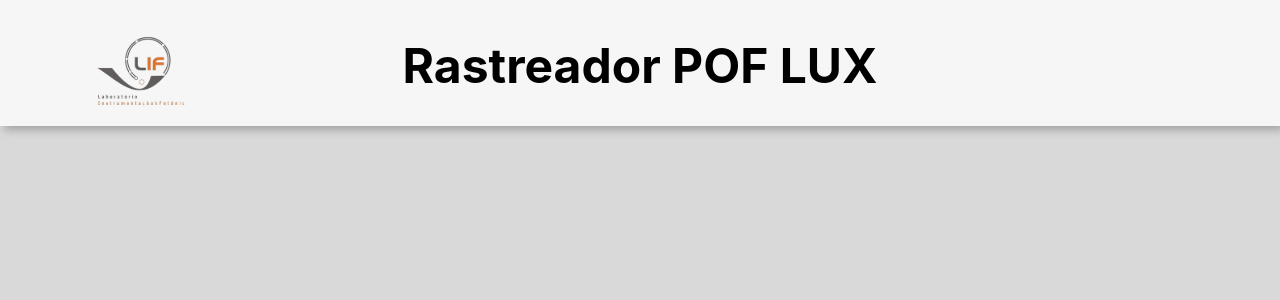
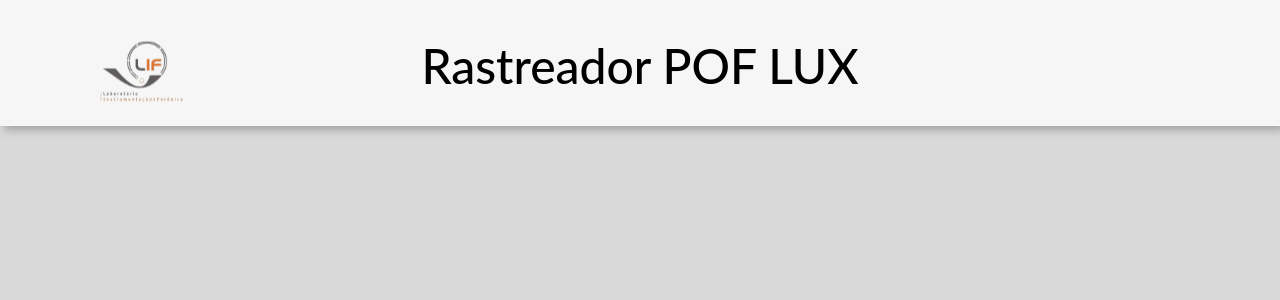
Before and after one commit to RastreadorPOFLUX/RastreadorDashboardFront, a React (Vite) app: page / in a window 1280 px wide. Shown: the top 300 px of the page. Built offline with nearby package versions, Linux system fonts and the light colour scheme.

Commit message:
feature: Colocando fonte do Título do dashboard e padronização da resolução de componentes.

```diff
--- a/src/App.tsx
+++ b/src/App.tsx
@@ -1,10 +1,11 @@
 import "./App.css";
-
 import GeneralInfo from "./screens/GeneralInfo/index";
+import { GlobalStyle } from "./global";
 
 export default function App() {
   return (
     <div className="App">
+      <GlobalStyle />
       <GeneralInfo></GeneralInfo>
     </div>
   );
--- a/src/components/MenuSuperior/index.tsx
+++ b/src/components/MenuSuperior/index.tsx
@@ -1,12 +1,8 @@
-import React from 'react'
-
 // Estilo
 import {Title, Image, Wrapper} from './style'
 
 // Imagens
-import lifLogo from "./../../assets/lifLogo.svg"
-
-console.log(lifLogo)
+import lifLogo from "./../../assets/lif-logo.svg"
 
 function MenuSuperior() {
   return(
--- a/src/components/MenuSuperior/style.tsx
+++ b/src/components/MenuSuperior/style.tsx
@@ -1,25 +1,25 @@
 import styled from 'styled-components';
 
-
 export const Title = styled.h1`
-  font-size: 48px;
+  font-size: 3rem;
+  font-weight: 500;
   text-align: center;
-  color: #000000;
+  color: var(--primaryText);
+  font-family: var(--primaryFont);
 `
 export const Image = styled.img`
-    height:75px;
-    width:90px;
-    left:96px;
-    top:34px;
+    height:4.6875rem;
+    width:5.625rem;
+    left:6rem;
+    top:2.125rem;
     position: absolute;
 `
-
 export const Wrapper = styled.section`
     background-color: #f6f6f6;
     position:fixed;
     width:100%;
-    height:126px;
-    top:0px;
-    left:0px;
-    filter:drop-shadow(4px 4px 4px rgba(0,0,0,0.25));
+    height:7.875rem;
+    top:0rem;
+    left:0rem;
+    filter:drop-shadow(0.25rem 0.25rem 0.25rem rgba(0,0,0,0.25));
 `
--- a/src/screens/GeneralInfo/style.tsx
+++ b/src/screens/GeneralInfo/style.tsx
@@ -1,10 +1,10 @@
 import styled from 'styled-components';
 
 export const GeneralInfoBackground = styled.body `
-    background-color:#d9d9d9;
-    position:fixed;
+    background-color: var(--backgroundColor);
+    position: fixed;
     height: 100%;
     width: 100%;
-    top:0;
-    left:0
+    top: 0rem;
+    left: 0rem;
     `
```
Also changed, not shown: src/assets/lif-logo.svg (added), src/assets/lifLogo.svg (deleted).
